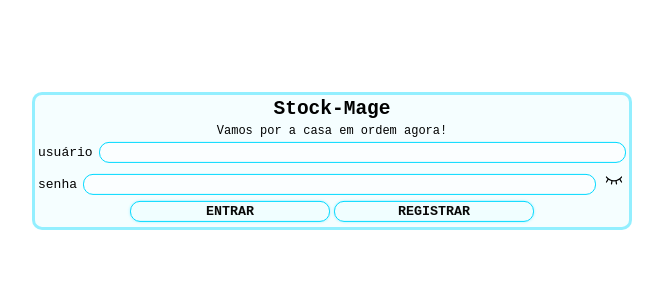
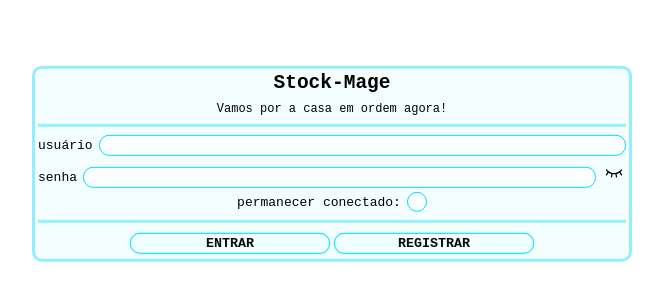
Before and after one commit to DGabrielF/stock-mage, an Angular app: page /login in a window 1280 px wide. Shown: the part 246-546 px from the top of the page, without its empty margins (308-971 px from the left). Built offline with nearby package versions, Linux system fonts and the light colour scheme.

Commit message:
:lipstick: feat: section separator

```diff
--- a/src/app/components/global/input/input.component.css
+++ b/src/app/components/global/input/input.component.css
@@ -35,3 +35,21 @@ input.error{
 input.error:focus{
   outline: 1px solid #ff0000;
 }
+input[type="checkbox"] {
+  width: 20px;
+  height: 20px;
+  position: relative;
+}
+input[type="checkbox"]:checked::after {
+  content: "";
+  width: 15px;
+  height: 15px;
+
+  border-radius: 50%;
+  background-color: #00d9ff;
+
+  position: absolute;
+  top: 50%;
+  left: 50%;
+  transform: translate(-50%, -50%);
+}
--- a/src/app/pages/login/login.component.css
+++ b/src/app/pages/login/login.component.css
@@ -10,7 +10,7 @@ section{
   display: flex;
   flex-direction: column;
   align-items: center;
-  gap: 4px;
+  gap: 8px;
 
   position: absolute;
   left: 50%;
--- a/src/app/pages/login/login.component.html
+++ b/src/app/pages/login/login.component.html
@@ -1,13 +1,16 @@
 <section>
   <h1>Stock-Mage</h1>
   <h2>Vamos por a casa em ordem agora!</h2>
+  <div class="h_separator"></div>
   <div class="input_area">
     <app-input name="usuário" id="user" type="text"></app-input>
     <div class="password">
       <app-input name="senha" id="password" [type]="showPassword?'text':'password'"></app-input>
       <app-toggle-hide-password [(showPassword)]="showPassword"></app-toggle-hide-password>
     </div>
+    <app-input name="permanecer conectado:" type="checkbox"></app-input>
   </div>
+  <div class="h_separator"></div>
   <div class="button_area">
     <app-button textContent="entrar"></app-button>
     <app-button functionOrRoute="register" textContent="registrar"></app-button>
--- a/src/app/pages/register/register.component.css
+++ b/src/app/pages/register/register.component.css
@@ -10,7 +10,7 @@ section{
   display: flex;
   flex-direction: column;
   align-items: center;
-  gap: 4px;
+  gap: 8px;
 
   position: absolute;
   left: 50%;
--- a/src/app/pages/register/register.component.html
+++ b/src/app/pages/register/register.component.html
@@ -1,6 +1,7 @@
 <section>
   <h1>Stock-Mage</h1>
   <h2>Organize sua despensa e estoque com facilidade. Nunca mais se preocupe em ficar sem itens essenciais. Com nossa aplicação, você pode gerenciar suas compras, controlar o estoque e receber lembretes inteligentes para manter sua despensa sempre abastecida. Simplifique sua vida e economize tempo com nosso aplicativo intuitivo e prático.</h2>
+  <div class="h_separator"></div>
   <div class="input_area">
     <app-input name="usuário" id="user" type="text"></app-input>
     <app-input name="email" id="email" type="email"></app-input>
@@ -10,6 +11,7 @@
     </div>
     <app-input name="confirmar" id="confirm" type="password"></app-input>
   </div>
+  <div class="h_separator"></div>
   <div class="button_area">
     <app-button textContent="cadastrar"></app-button>
     <app-button functionOrRoute="login" textContent="já sou membro"></app-button>
--- a/src/styles.css
+++ b/src/styles.css
@@ -26,3 +26,13 @@
   flex-wrap: wrap;
   gap: 4px;
 }
+.h_separator{
+  width: 100%;
+  height: 3px;
+  background-color: #00d9ff66;
+}
+.v_separator{
+  width: 3px;
+  height: 100%;
+  background-color: #00d9ff66;
+}
```
